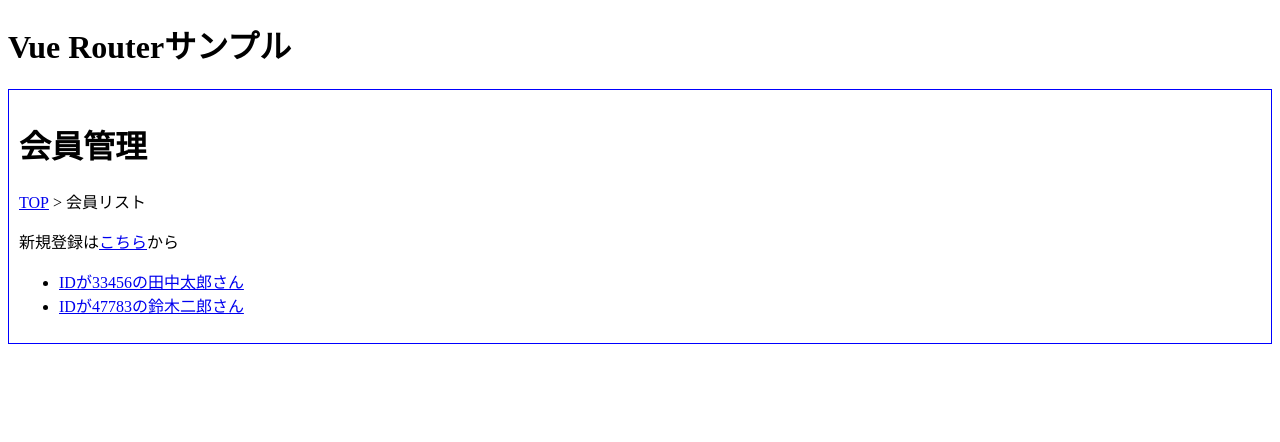
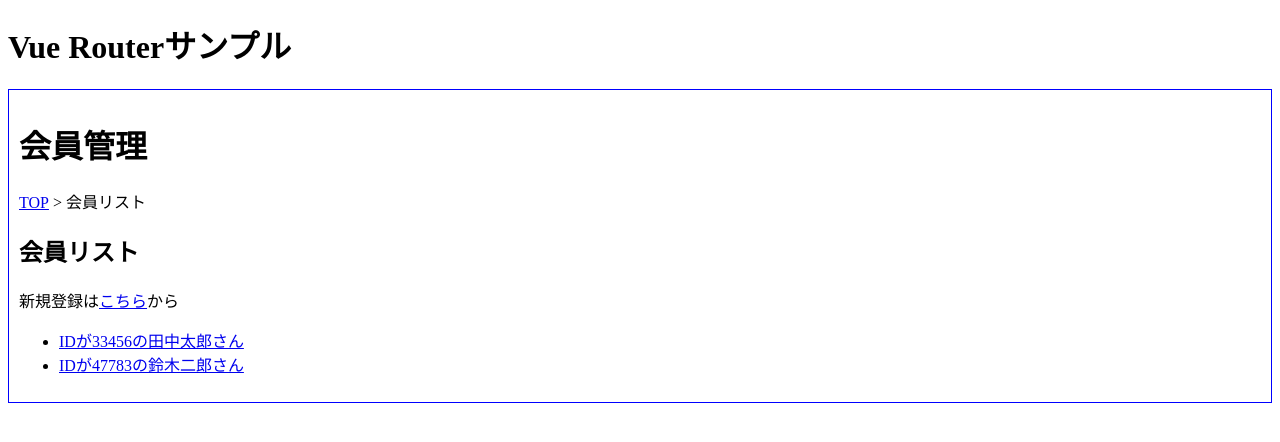
Before and after one commit to architshin/GihyoVue, a Vue app in the folder chap10/router-basic/: page /member/memberList in a window 1280 px wide. Shown: the top 442 px of the page. Built offline with nearby package versions, Linux system fonts and the light colour scheme.

Commit message:
会員リスト画面にタイトルを追加。

```diff
--- a/chap10/router-basic/src/views/member/MemberList.vue
+++ b/chap10/router-basic/src/views/member/MemberList.vue
@@ -7,6 +7,7 @@
 		</ul>
 	</nav>
 	<section>
+		<h2>会員リスト</h2>
 		<p>
 			新規登録は<router-link v-bind:to="{name: 'MemberAdd'}">こちら</router-link>から
 		</p>
```
